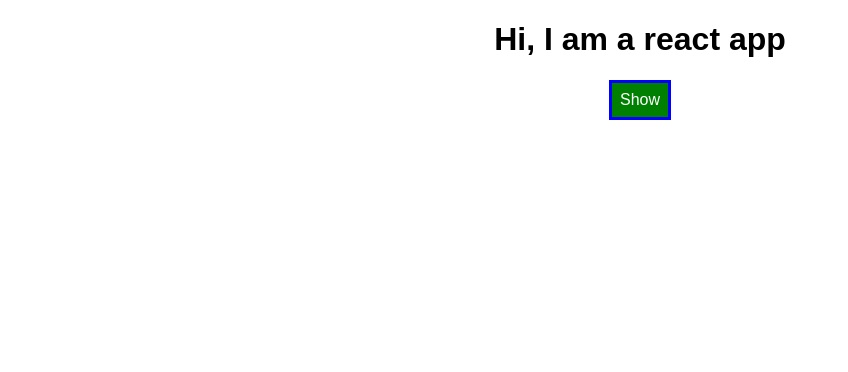
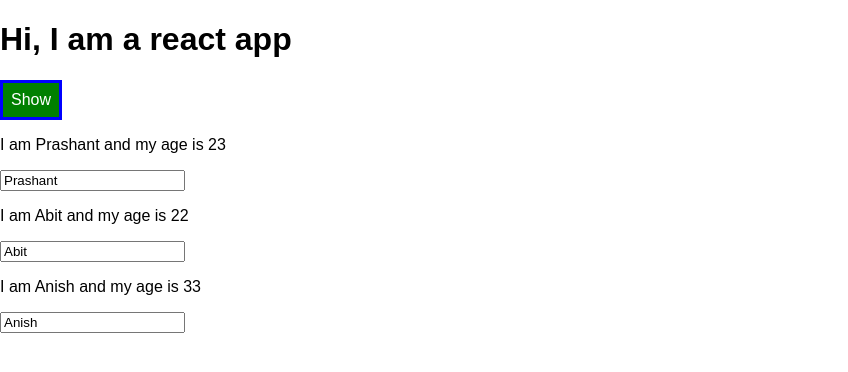
Before and after one commit to PrashantSedhain/React-Application, a React app: page / in a window 1280 px wide. Shown: the top 372 px of the page, without its empty margins (0-848 px from the left). Built offline with nearby package versions, Linux system fonts and the light colour scheme.

Commit message:
Refactored code structure

```diff
--- a/src/App.css
+++ /dev/null
@@ -1,29 +0,0 @@
-.App {
-  text-align: center;
-}
-@media (min-width: 50px) {
-  .Person {
-    width: 450px;
-  }
-}
-*/ .red {
-  color: red;
-}
-
-.bold {
-  color: pink;
-}
-
-.button {
-  background-color: green;
-  color: white;
-  font: inherit;
-  border: 3px solid blue;
-  padding: 8px;
-  cursor: pointer;
-}
-
-.button:hover {
-  background-color: lightgreen;
-  color: black;
-}
--- /dev/null
+++ b/src/components/Cockpit/Cockpit.css
@@ -0,0 +1,29 @@
+.App {
+    text-align: center;
+  }
+  @media (min-width: 50px) {
+    .Person {
+      width: 450px;
+    }
+  }
+  */ .red {
+    color: red;
+  }
+
+  .bold {
+    color: pink;
+  }
+
+  .button {
+    background-color: green;
+    color: white;
+    font: inherit;
+    border: 3px solid blue;
+    padding: 8px;
+    cursor: pointer;
+  }
+
+  .button:hover {
+    background-color: lightgreen;
+    color: black;
+  }
--- /dev/null
+++ b/src/components/Cockpit/Cockpit.js
@@ -0,0 +1,18 @@
+import React from "react";
+import dynamicClasses from "./Cockpit.css";
+
+const cockpit = (props) => {
+  return (
+    <div>
+      <h1> Hi, I am a react app</h1>
+      <button
+        className={dynamicClasses.button}
+        clicked={props.switchNameHandler}
+      >
+        {props.viewText}
+      </button>
+    </div>
+  );
+};
+
+export default cockpit;
--- /dev/null
+++ b/src/components/Persons/Persons.js
@@ -0,0 +1,17 @@
+import React from "react";
+import Person from "./Person/Person";
+
+const persons = (props) =>
+  props.persons.map((person, index) => {
+    return (
+      <Person
+        click={() => props.clicked(index)}
+        name={person.name}
+        age={person.age}
+        key={person.id}
+        changed={(event) => props.changed(event, person.id)}
+      />
+    );
+  });
+
+export default persons;
--- /dev/null
+++ b/src/containers/App.css
@@ -0,0 +1,8 @@
+.App {
+  text-align: center;
+}
+@media (min-width: 50px) {
+  .Person {
+    width: 450px;
+  }
+}
--- a/src/App.js
+++ b/src/containers/App.js
@@ -1,6 +1,6 @@
 import React, { Component } from "react";
-import dynamicClasses from "./App.css";
-import Person from "./Person/Person";
+import Persons from "../components/Persons/Persons";
+import Cockpit from "../components/Cockpit/Cockpit.js";
 class App extends Component {
   state = {
     persons: [
@@ -8,7 +8,7 @@ class App extends Component {
       { id: "dscds", name: "Abit", age: 22 },
       { id: "cadcxs", name: "Anish", age: 33 },
     ],
-    showPersons: false,
+    showPersons: true,
     viewText: "Show",
   };
 
@@ -56,9 +56,6 @@ class App extends Component {
     this.setState({ persons: persons });
   };
 
-  // const p = [...this.state.persons];
-  // p.viewText = "Hide";
-  // this.setState({ persons: p });
   test = () => {
     const p = [...this.state.persons];
     p.viewText = "Show";
@@ -70,40 +67,21 @@ class App extends Component {
     if (this.state.showPersons) {
       view = (
         <div>
-          {this.state.persons.map((person, index) => {
-            return (
-              <Person
-                click={() => this.deletePersonHandler(index)}
-                name={person.name}
-                age={person.age}
-                key={person.id}
-                changed={(event) => this.nameChangedHandler(event, person.id)}
-              />
-            );
-          })}
+          <Persons
+            persons={this.state.persons}
+            clicked={this.deletePersonHandler}
+            changed={this.nameChangedHandler}
+          />
         </div>
       );
     }
 
-    let classes = "";
-
-    if (this.state.persons.length <= 2) {
-      classes = "red";
-    }
-
-    if (this.state.persons.length <= 1) {
-      classes += classes + " bold";
-    }
-
     return (
-      <div className={dynamicClasses.App}>
-        <h1> Hi, I am a react app</h1>
-        <button
-          className={dynamicClasses.button}
-          onClick={this.switchNameHandler}
-        >
-          {this.state.viewText}
-        </button>
+      <div>
+        <Cockpit
+          clicked={this.switchNameHandler}
+          viewText={this.state.viewText}
+        ></Cockpit>
         {view}
       </div>
     );
```
Also changed, not shown: src/index.js (+6 -6 lines), src/components/Persons/Person/Person.js (renamed from src/Person/Person.js), src/components/Persons/Person/person.css (renamed from src/Person/person.css), 1 other file (tests, documents, lock files or other folders).
